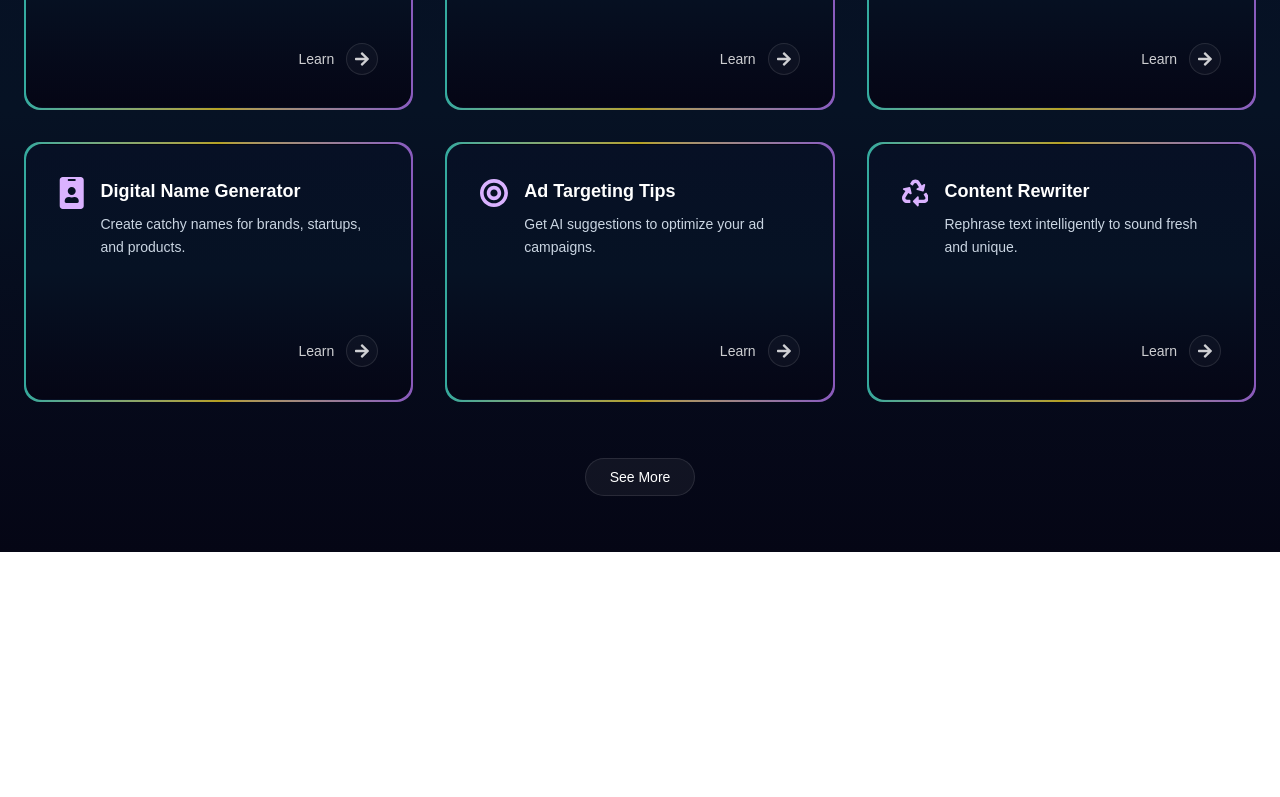
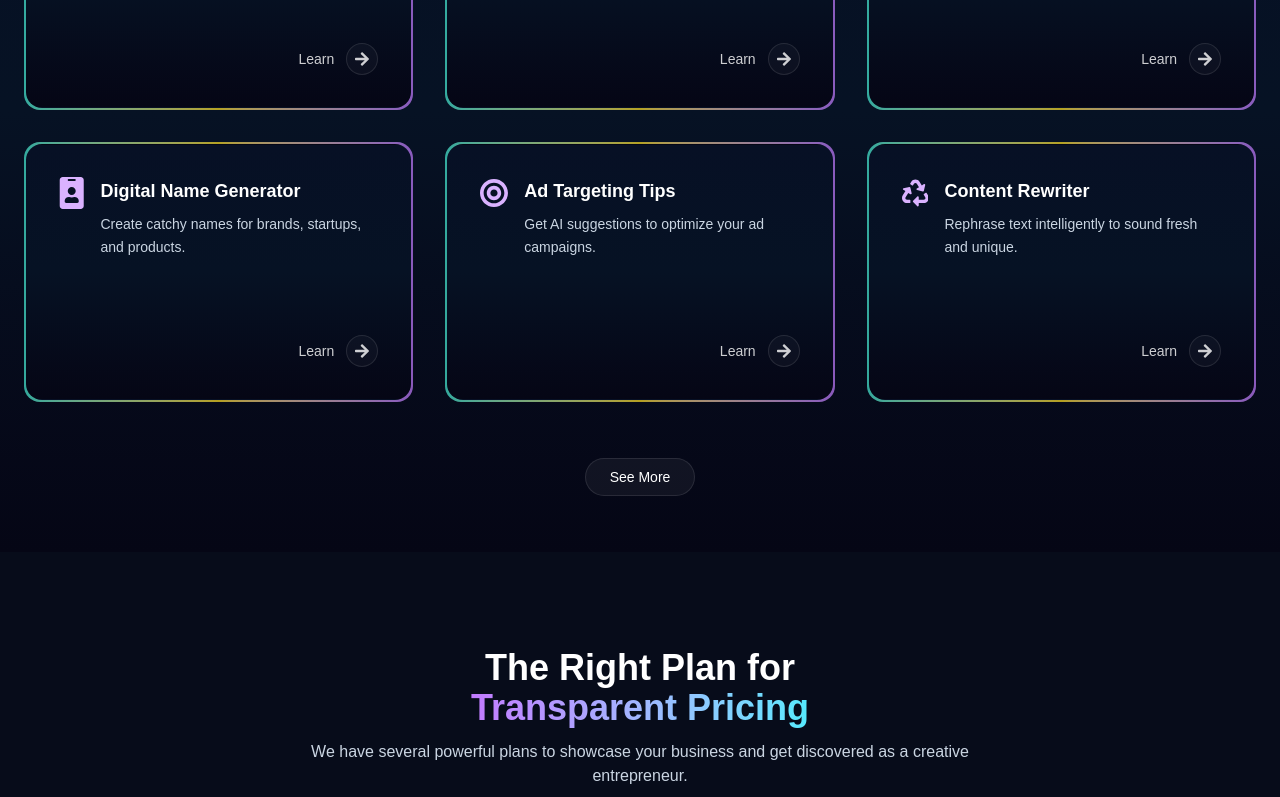
Before and after one commit to SojiburAsif/Genio_Ai_App, a Next.js app: page / in a window 1280 px wide. Shown: the part 2000-2797 px from the top of the page. Before the commit the page ends 2552 px from the top, so only its background shows below. Built offline with nearby package versions, Linux system fonts and the light colour scheme.

Commit message:
Payment Card

```diff
--- a/src/app/components/Payment.jsx
+++ b/src/app/components/Payment.jsx
@@ -4,7 +4,7 @@ import React, { useState } from "react";
 import { FaCheckCircle, FaChevronDown } from "react-icons/fa";
 
 export default function Payment() {
-  const [openIndex, setOpenIndex] = useState<number | null>(null);
+  const [openIndex, setOpenIndex] = useState()
 
   const faqs = [
     { q: "What is AI content writing tool?", a: "It’s an AI-powered system that helps generate content instantly using advanced GPT models." },
--- a/src/app/page.js
+++ b/src/app/page.js
@@ -3,6 +3,7 @@ import Hero from "./components/Hero";
 import Create from "./components/Create";
 import StepsCard from "./components/StepsCard";
 import Generate from "./components/Generate";
+import Payment from "./components/Payment";
 
 export default function Home() {
   return (
@@ -12,6 +13,7 @@ export default function Home() {
       <StepsCard></StepsCard>
         <Create></Create>
         <Generate></Generate>
+        <Payment></Payment>
     </>
   );
 }
```
